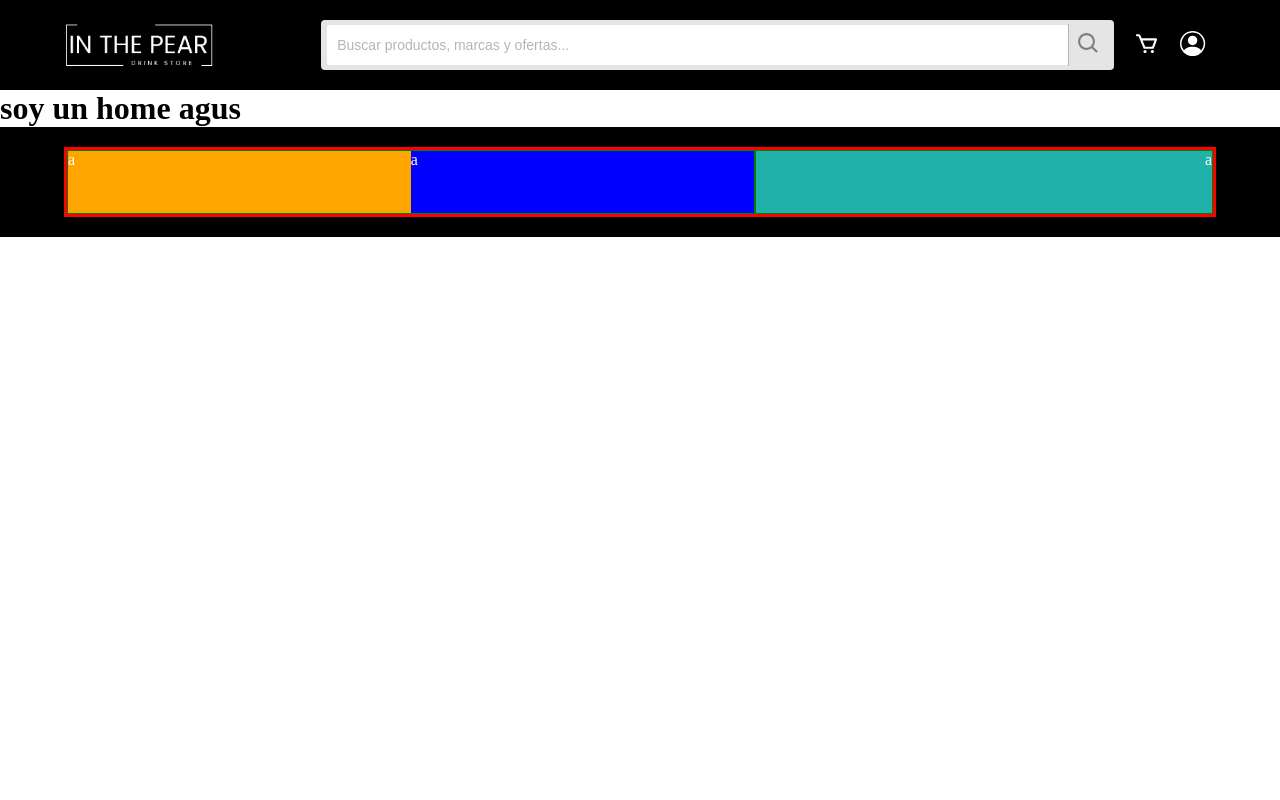
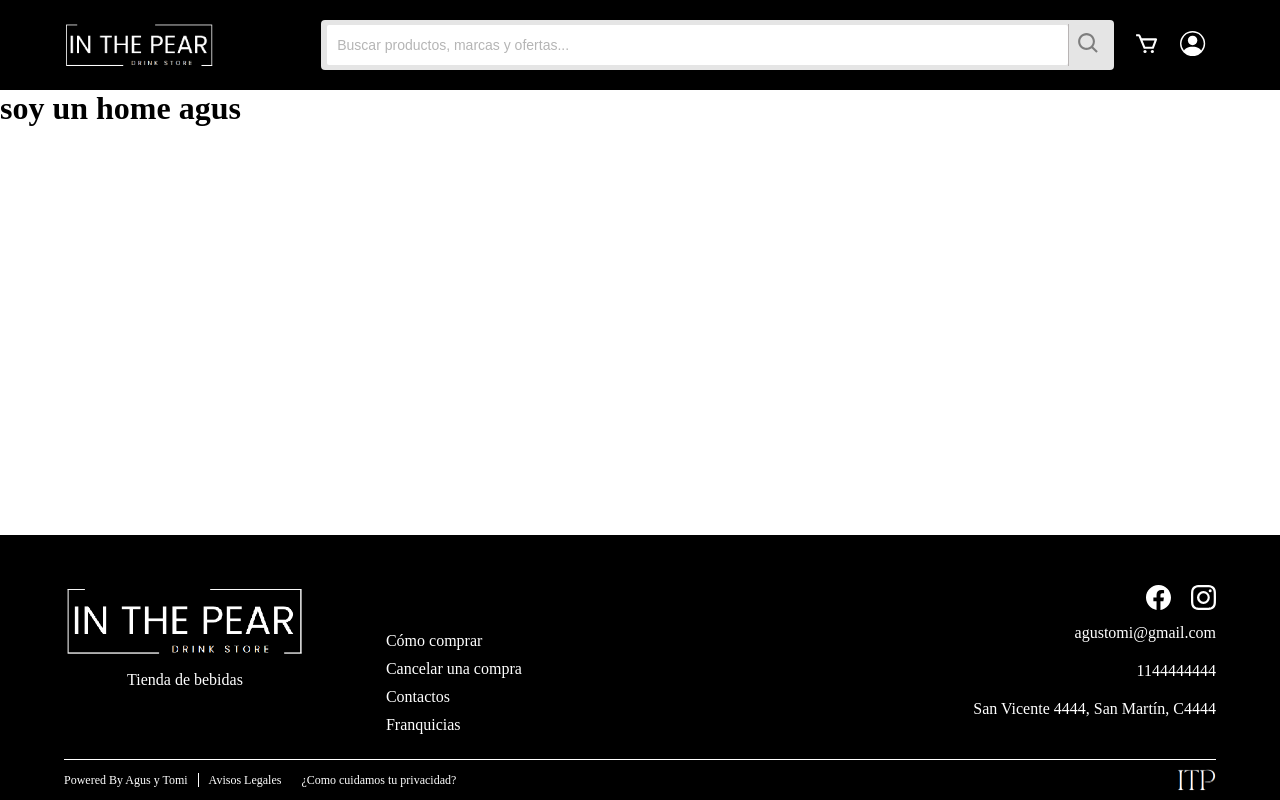
Before and after one commit to ttronge/inthepear, a React (Create React App) app in the folder front/: page / in a window 1280 px wide. Built offline with nearby package versions, Linux system fonts and the light colour scheme.

Commit message:
updated footer

```diff
--- a/front/src/Components/Footer/index.jsx
+++ b/front/src/Components/Footer/index.jsx
@@ -1,18 +1,81 @@
 import React from 'react';
+import LogoInThePear from '../../assets/LogoInThePear.png'
+import LogoInThePearResponsive from '../../assets/LogoInThePearResponsive.png';
+// CAMBIAR NOMBRE LOGO
+import { BsInstagram } from 'react-icons/bs';
+import { BsFacebook } from 'react-icons/bs';
 import './style.css';
 
 const Footer = () => (
 
   <footer className='container-footer'>
     <article className='content-footer'>
-            <div className='footer-left'>
-                <section className='footer-first-column'>a</section>
-                <section className='footer-first-second'>a</section>
+
+
+      <section className="content-footer-left">
+
+        <div className="footer-left-first-column">
+          <div className="content-img-footer">
+            <img className='img-logo-footer' src={LogoInThePear} alt="" />
           </div>
-            <div className='footer-rigth'>
-                <section className='footer-first-third'>a</section>
+          <p>Tienda de bebidas</p>
         </div>
+
+        <div className="footer-left-second-column">
+          <span className='content-txt-footer-left-second-column'> <a href="http://localhost:3000/">Cómo comprar</a> </span>
+          <span className='content-txt-footer-left-second-column'> <a href="http://localhost:3000/">Cancelar una compra</a> </span>
+          <span className='content-txt-footer-left-second-column'> <a href="http://localhost:3000/">Contactos</a> </span>
+          <span className='content-txt-footer-left-second-column'> <a href="http://localhost:3000/">Franquicias</a> </span>
+        </div>
+
+      </section>
+
+
+      <section className="content-footer-rigth">
+
+        <span className='content-footer-single-column-icons'>
+          <a className='icons-footer-single-colum' href='none'>
+            < BsFacebook size="25px" color='#FFFFFF' />
+          </a>
+          <a className='icons-footer-single-colum' href='https://www.instagram.com/agustindip_d/' >
+            < BsInstagram size="25px" color='#FFFFFF' />
+          </a>
+        </span>
+
+        <span className='content-txt-footer-rigth-single-column'> <p>agustomi@gmail.com</p> </span>
+
+        <span className='content-txt-footer-rigth-single-column'> <p>1144444444</p> </span>
+
+        <span className='content-txt-footer-rigth-single-column'> <p>San Vicente 4444, San Martín, C4444</p> </span>
+
+      </section>
+
+
     </article>
+
+
+
+
+
+
+
+
+
+    <article className='content-post-footer'>
+      <section className='post-footer-content-left'>
+        <span className="content-txt-post-footer-left"> <p>Powered By Agus y Tomi</p> </span>
+        <span className="content-txt-post-footer-left"> <p>Avisos Legales</p> </span>
+        <span className="content-txt-post-footer-left"> <p>¿Como cuidamos tu privacidad?</p> </span>
+      </section>
+
+      <section className='post-footer-content-rigth'>
+        <div className="content-img-post-footer">
+          <img className='img-logo-footer' src={LogoInThePearResponsive} alt="" />
+        </div>
+      </section>
+    </article>
+
+
   </footer>
 )
 
--- a/front/src/Components/Footer/style.css
+++ b/front/src/Components/Footer/style.css
@@ -1,47 +1,146 @@
+.container-footer a {
+  /* MOVER ESTO A CONFIGUARACIONES GENERALES EN INDEX.CSS */
+  text-decoration: none;
+  color: #FFFFFF;
+}
+
 .container-footer {
   width: 100%;
   height: auto;
-  display: flex;
+  padding-top: 50px;
+  background-color: #000;
   color: #FFFFFF;
-  background-color: #000;
   display: flex;
   justify-content: center;
+  flex-direction: column;
+  /* MOMENTANEO absolute */
+  position: absolute;
+  bottom: 0px;
 }
 
 .content-footer {
   width: 90%;
-  height: 70px;
-  margin: 20px 0px;
-  /* ponerle auto en algun momento */
-  border: 3px solid red;
+  height: auto;
+  display: flex;
+  margin: 0px auto 20px;
+  /* AVERIGUAR SI HAY CON FLEX SIN MARGIN Y SIN QUE AFECTE EL CLUMN */
+}
+
+.content-footer-left {
+  width: 70%;
+  height: 100%;
   display: flex;
 }
 
-.footer-left {
-  width: 60%;
-  background-color: blue;
-  border: 1px solid green;
-  display: flex;
+.footer-left-first-column {
+  width: 30%;
+  height: auto;
+  padding-bottom: 50px;
+  text-align: center;
 }
 
-.footer-first-column {
-  width: 50%;
-  background-color: orange;
+.content-img-footer {
+  width: 100%;
+  margin-bottom: 10px;
 }
 
-.footer-second-column {
-  width: 50%;
+.img-logo-footer {
+  width: 100%;
 }
 
-.footer-rigth {
-  width: 40%;
-  background-color: lightseagreen;
-  border: 1px solid green;
+
+
+
+
+
+.footer-left-second-column {
+  width: 70%;
+  height: auto;
+  padding-left: 80px;
   display: flex;
+  flex-direction: column;
   justify-content: flex-end;
 }
 
-@media only screen and (max-width: 740px) {
+.content-txt-footer-left-second-column {
+  margin: 5px 0px;
+}
+
+
+
+
+.content-footer-rigth {
+  width: 30%;
+  height: auto;
+  display: flex;
+  flex-direction: column;
+  align-items: flex-end;
+}
+
+.icons-footer-single-colum {
+  margin-left: 20px;
+}
+
+.content-txt-footer-rigth-single-column {
+  margin: 10px 0px;
+}
+
+
+
+
+
+
+
+
+
+
+.content-post-footer {
+  width: 90%;
+  height: auto;
+  margin: 0px auto;
+  /* padding: 14px 0px; */
+  border-top: 1px solid #FFFFFF;
+  display: flex;
+  justify-content: space-between;
+}
+
+.post-footer-content-left{
+  width: auto;
+  display: flex;
+  align-items: center;
+}
+
+.content-txt-post-footer-left{
+  height: 14px;
+  font-size: 12px;
+  padding: 0px 10px;
+  display: flex;
+  align-items: center;
+}
+
+.content-txt-post-footer-left:first-child{
+  padding-left: 0px;
+  border-right: 1px solid #FFFFFF;
+}
+
+.post-footer-content-rigth{
+  display: flex;
+  align-items: center;
+}
+
+.content-img-post-footer{
+  width: 40px;
+  height: 40px;
+  display: flex;
+  align-items: center;
+}
+
+.img-logo-footer{
+  width: 100%;
+  height: auto;
+}
+
+@media only screen and (max-width: 959px) {
   body {
     background-color: aqua;
   }
```
Lines whose indentation alone changed are shown as unchanged.
